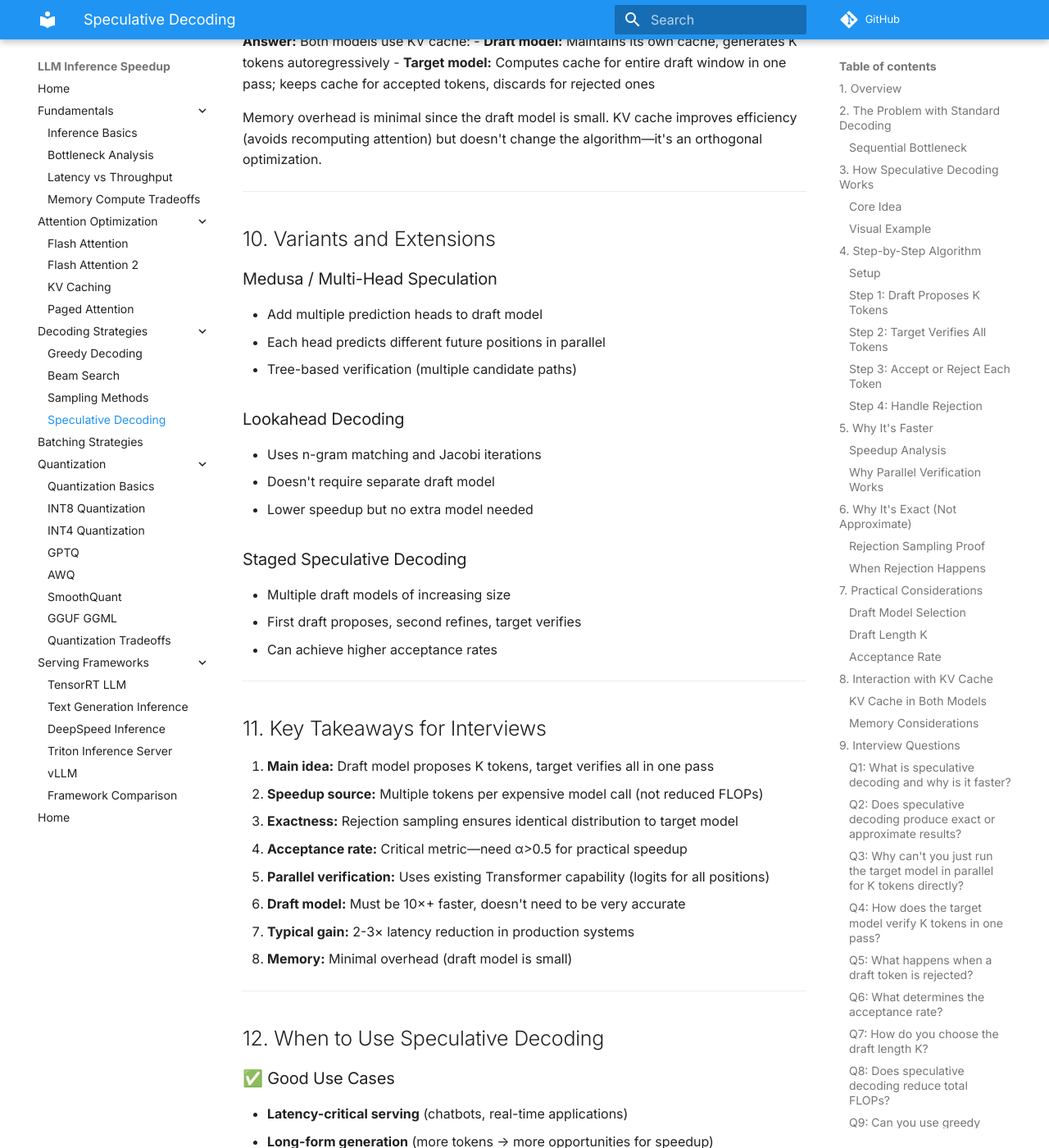
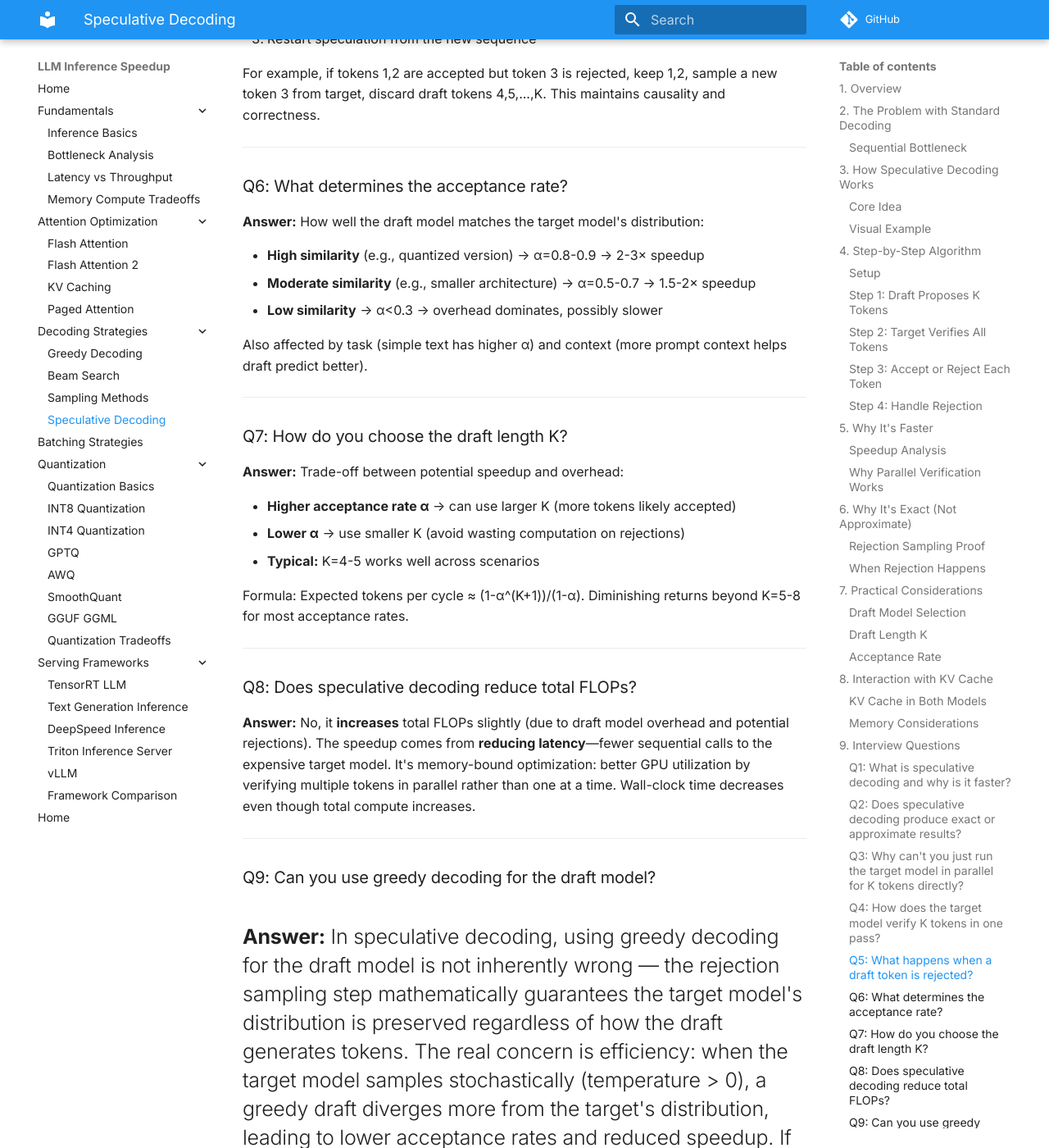
Before and after one commit to saurabhiit2007/LLM-Inference-Speed, an MkDocs documentation site: the page built from docs/decoding_strategies/speculative_decoding.md, in a window 1280 px wide and 1400 px high, scrolled down 8944 px. Shown: the whole window at 82% size. Built offline with MkDocs 1.6.1 and Material for MkDocs 9.7.7, drawn with Linux system fonts in a browser that asks for light colours; comment, search, counter and statistics services are not loaded; some of the changed text lies outside the part shown.

Commit message:
updated speculative_decoding.md

````diff
--- a/docs/decoding_strategies/speculative_decoding.md
+++ b/docs/decoding_strategies/speculative_decoding.md
@@ -7,6 +7,8 @@
 **Key insight:** Instead of 1 token per expensive model call, verify K tokens in one call by having a cheap model guess ahead.
 
 **Typical speedup:** 2-3x latency reduction with no quality loss
+
+---
 
 ---
 
@@ -29,12 +31,15 @@
 ```
 
 **Problems:**
+
 - Generate 1 token per forward pass
 - Model sits mostly idle (memory-bound, not compute-bound)
 - Latency grows linearly with output length
 - KV cache helps computation but doesn't break sequential dependency
 
 **Example:** For 100 tokens, need 100 expensive forward passes of the large model.
+
+---
 
 ---
 
@@ -62,6 +67,8 @@
 Output: "The capital of France is Paris , which"
 Continue from "which" (3 tokens in 1 target pass instead of 3!)
 ```
+
+---
 
 ---
 
@@ -153,6 +160,7 @@
 ### Step 4: Handle Rejection
 
 If token $j$ is rejected:
+
 - Discard $y_j, y_{j+1}, \dots, y_K$
 - Sample replacement from target model at position $j$:
 
@@ -175,15 +183,19 @@
 
 ---
 
+---
+
 ## 5. Why It's Faster
 
 ### Speedup Analysis
 
 **Standard decoding for N tokens:**
+
 - N forward passes of target model
 - Cost: $N \times C_{\text{target}}$
 
 **Speculative decoding:**
+
 - Draft proposes K tokens: $K \times C_{\text{draft}}$ (cheap)
 - Target verifies in 1 pass: $1 \times C_{\text{target}}$
 - If acceptance rate = $\alpha$, generate $\alpha \times K$ tokens per cycle
@@ -194,6 +206,7 @@
 $$
 
 **Example:**
+
 - $K=4$, $\alpha=0.7$ → ~2.4 tokens per target call
 - 2.4× speedup (vs 1 token per call in standard decoding)
 
@@ -211,6 +224,8 @@
 Speculative decoding uses `logits_0`, `logits_1`, `logits_2` to verify multiple tokens.
 
 **This is not new capability**—it's how Transformers always work during training.
+
+---
 
 ---
 
@@ -248,27 +263,33 @@
 
 ---
 
+---
+
 ## 7. Practical Considerations
 
 ### Draft Model Selection
 
 **Options:**
+
 1. **Smaller version of target** (e.g., 1B vs 70B parameters)
 2. **Quantized target model** (INT8 vs FP16)
 3. **Distilled model** trained to match target
 4. **Early-exit from target** (use intermediate layers)
 
 **Requirements:**
+
 - Fast enough (≥10× faster than target)
 - Similar enough to target (high acceptance rate)
 
 ### Draft Length K
 
 **Trade-off:**
+
 - **Small K (2-4):** Lower overhead, guaranteed speedup
 - **Large K (8-16):** Higher potential speedup, but more likely to reject
 
 **Optimal K depends on:**
+
 - Acceptance rate (higher α → larger K beneficial)
 - Draft/target speed ratio
 - Memory constraints
@@ -278,15 +299,19 @@
 ### Acceptance Rate
 
 **Factors affecting α:**
+
 - Draft-target model similarity
 - Task complexity (simple text → higher α)
 - Prompt context (more context → better draft predictions)
 
 **Typical rates:**
+
 - Good draft: α=0.7-0.9
 - Poor draft: α=0.3-0.5
 
 **Below α≈0.3:** Speculative decoding may be slower than standard (overhead dominates).
+
+---
 
 ---
 
@@ -295,10 +320,12 @@
 ### KV Cache in Both Models
 
 **Draft model:**
+
 - Maintains its own KV cache
 - Generates K tokens autoregressively (K cache updates)
 
 **Target model:**
+
 - Computes KV cache for entire draft window in one pass
 - Accepted tokens' KV states are kept
 - Rejected tokens' KV states are discarded
@@ -311,6 +338,8 @@
 ```
 
 **Memory cost:** Minimal—draft model is small, so its cache is negligible.
+
+---
 
 ---
 
@@ -338,6 +367,7 @@
 
 ### Q5: What happens when a draft token is rejected?
 **Answer:** Stop immediately at the first rejection:
+
 1. Discard the rejected token and all subsequent draft tokens
 2. Sample a replacement token from the target model at that position
 3. Restart speculation from the new sequence
@@ -348,6 +378,7 @@
 
 ### Q6: What determines the acceptance rate?
 **Answer:** How well the draft model matches the target model's distribution:
+
 - **High similarity** (e.g., quantized version) → α=0.8-0.9 → 2-3× speedup
 - **Moderate similarity** (e.g., smaller architecture) → α=0.5-0.7 → 1.5-2× speedup
 - **Low similarity** → α<0.3 → overhead dominates, possibly slower
@@ -358,6 +389,7 @@
 
 ### Q7: How do you choose the draft length K?
 **Answer:** Trade-off between potential speedup and overhead:
+
 - **Higher acceptance rate α** → can use larger K (more tokens likely accepted)
 - **Lower α** → use smaller K (avoid wasting computation on rejections)
 - **Typical:** K=4-5 works well across scenarios
@@ -372,12 +404,12 @@
 ---
 
 ### Q9: Can you use greedy decoding for the draft model?
-**Answer:** No, you must **sample** from the draft model and record probabilities q(y_i). The rejection sampling formula requires q(y_i) to compute α = min(1, p(y_i)/q(y_i)). Greedy decoding doesn't provide a probability distribution over sampled tokens—it just picks argmax. Sampling is essential for the mathematical correctness guarantee.
-
+**Answer:** In speculative decoding, using greedy decoding for the draft model is not inherently wrong — the rejection sampling step mathematically guarantees the target model's distribution is preserved regardless of how the draft generates tokens. The real concern is efficiency: when the target model samples stochastically (temperature > 0), a greedy draft diverges more from the target's distribution, leading to lower acceptance rates and reduced speedup. If the target itself uses greedy decoding, then using greedy for the draft is perfectly fine and can work very well. So the draft model's decoding strategy is essentially a performance tuning choice — greedy hurts acceptance rates only when the target is sampling, not a correctness issue.
 ---
 
 ### Q10: How does speculative decoding interact with KV cache?
 **Answer:** Both models use KV cache:
+
 - **Draft model:** Maintains its own cache, generates K tokens autoregressively
 - **Target model:** Computes cache for entire draft window in one pass; keeps cache for accepted tokens, discards for rejected ones
 
@@ -385,7 +417,27 @@
 
 ---
 
-## 10. Variants and Extensions
+---
+
+## 10. When to Use Speculative Decoding
+
+### ✅ Good Use Cases
+- **Latency-critical serving** (chatbots, real-time applications)
+- **Long-form generation** (more tokens → more opportunities for speedup)
+- **Good draft model available** (smaller version, quantized, distilled)
+- **Inference-bound workloads** (not training)
+
+### ❌ Less Beneficial
+- **Batch inference** (already parallelized across sequences)
+- **Very short outputs** (overhead not amortized)
+- **No suitable draft model** (acceptance rate too low)
+- **Memory-constrained systems** (need to load 2 models)
+
+---
+
+---
+
+## 11. Variants and Extensions
 
 ### Medusa / Multi-Head Speculation
 - Add multiple prediction heads to draft model
@@ -404,7 +456,7 @@
 
 ---
 
-## 11. Key Takeaways for Interviews
+## 12. Key Takeaways for Interviews
 
 1. **Main idea:** Draft model proposes K tokens, target verifies all in one pass
 2. **Speedup source:** Multiple tokens per expensive model call (not reduced FLOPs)
@@ -416,25 +468,3 @@
 8. **Memory:** Minimal overhead (draft model is small)
 
 ---
-
-## 12. When to Use Speculative Decoding
-
-### ✅ Good Use Cases
-- **Latency-critical serving** (chatbots, real-time applications)
-- **Long-form generation** (more tokens → more opportunities for speedup)
-- **Good draft model available** (smaller version, quantized, distilled)
-- **Inference-bound workloads** (not training)
-
-### ❌ Less Beneficial
-- **Batch inference** (already parallelized across sequences)
-- **Very short outputs** (overhead not amortized)
-- **No suitable draft model** (acceptance rate too low)
-- **Memory-constrained systems** (need to load 2 models)
-
----
-
-## References
-
-- [Fast Inference from Transformers via Speculative Decoding](https://arxiv.org/abs/2211.17192) - Original paper
-- [Accelerating Large Language Model Decoding with Speculative Sampling](https://arxiv.org/abs/2302.01318) - DeepMind's version
-- [Medusa: Simple LLM Inference Acceleration with Multiple Decoding Heads](https://arxiv.org/abs/2401.10774)
````
